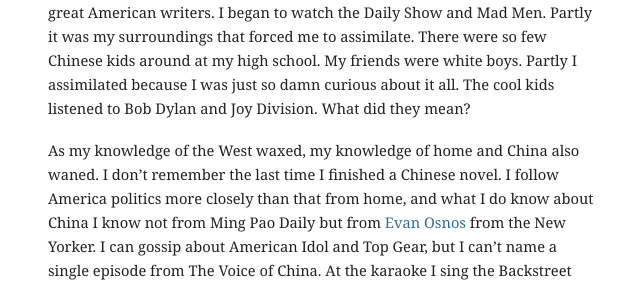
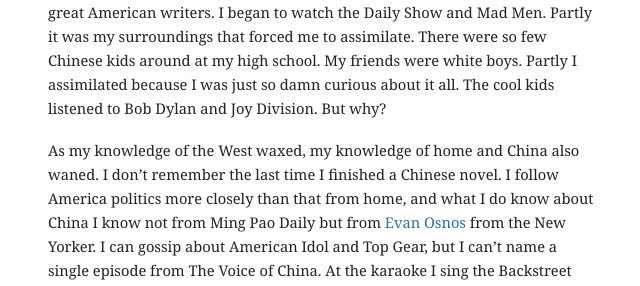
Before and after one commit to mbwong/mbwong.github.com, a Jekyll site: the page built from _posts/2013-07-14-home.md, in a window 1280 px wide and 900 px high, scrolled down 944 px. Shown: the part 354-640 px from the top of the window, without its empty margins (302-942 px from the left). Built offline with Jekyll 4.4.1, drawn with Linux system fonts in a browser that asks for light colours; some of the changed text lies outside the part shown.

Commit message:
Update 2013-07-14-home.md

```diff
--- a/_posts/2013-07-14-home.md
+++ b/_posts/2013-07-14-home.md
@@ -22,7 +22,7 @@ Yet, I could not wait to get away. Hong Kong frustrated me a lot even as a kid--
 
 That was a decade ago. I have since, in short, seen something of the outside world. The United States was a breath of fresh air. A vast stage for creativity and intellectual pursuit. I became an excited adventurer, chasing the newest fads, the latest technologies, and the most obscure music. I discovered entire new worlds in literature and poetry, in scientific understanding. I built friendships across cultures. These adventures energized me.
 
-They also changed me. I learned to navigate airport security and to pack minimally. I learned to hate filling out forms that ask for a permanent address in the US. I learned to strike up conversations with strangers. I learned cultural references. My accent disappeared. I learned about indie bands and great American writers. I began to watch the Daily Show and Mad Men. Partly it was my surroundings that forced me to assimilate. There were so few Chinese kids around at my high school. My friends were white boys. Partly I assimilated because I was just so damn curious about it all. The cool kids listened to Bob Dylan and Joy Division. What did they mean?
+They also changed me. I learned to navigate airport security and to pack minimally. I learned to hate filling out forms that ask for a permanent address in the US. I learned to strike up conversations with strangers. I learned cultural references. My accent disappeared. I learned about indie bands and great American writers. I began to watch the Daily Show and Mad Men. Partly it was my surroundings that forced me to assimilate. There were so few Chinese kids around at my high school. My friends were white boys. Partly I assimilated because I was just so damn curious about it all. The cool kids listened to Bob Dylan and Joy Division. But why?
 
 As my knowledge of the West waxed, my knowledge of home and China also waned. I don't remember the last time I finished a Chinese novel. I follow America politics more closely than that from home, and what I do know about China I know not from Ming Pao Daily but from [Evan Osnos][osnos] from the New Yorker. I can gossip about American Idol and Top Gear, but I can't name a single episode from The Voice of China. At the karaoke I sing the Backstreet Boys rather than Jay Chou. I have no clue what TV shows are playing in Hong Kong.
 
```
